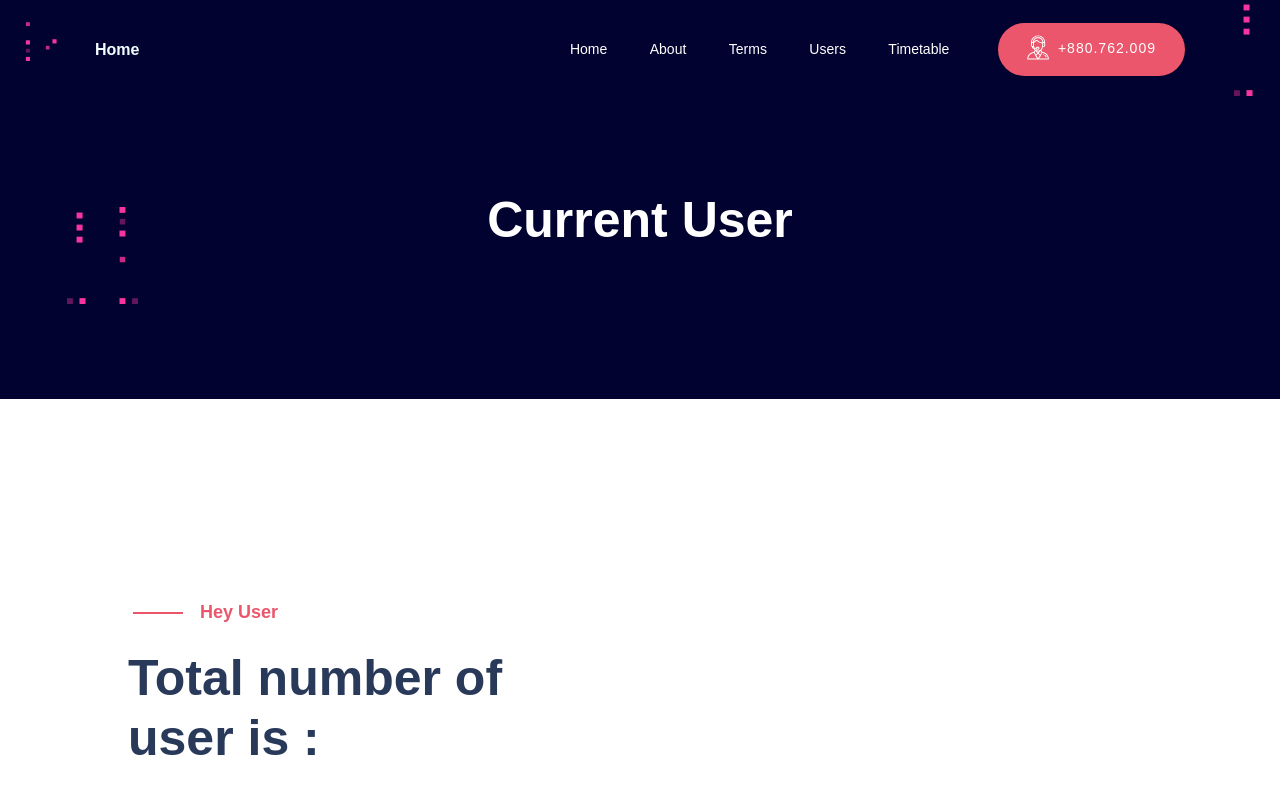
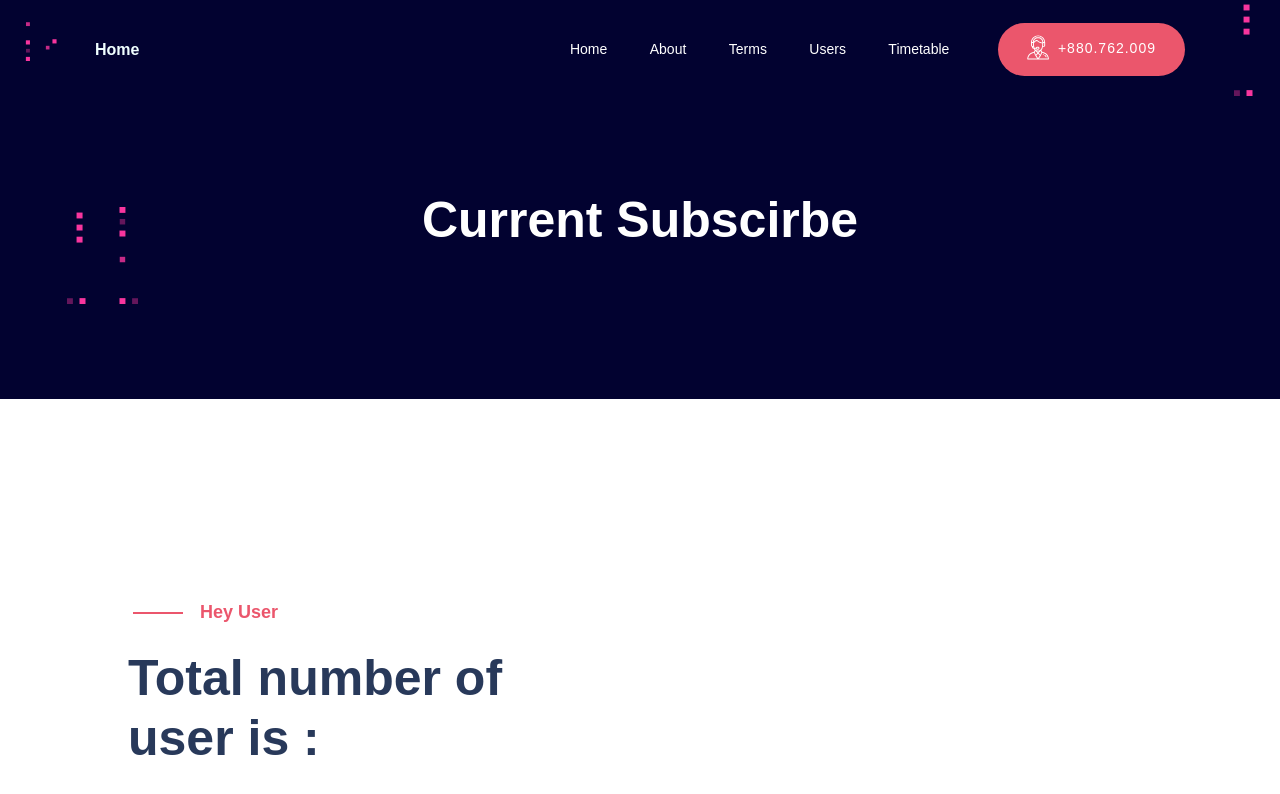
Before and after one commit to romzy234/Email-schedule, a website: page public/read.html in a window 1280 px wide. Drawn offline with Linux system fonts and the light colour scheme; no server answers.

Commit message:
Update read.html

```diff
--- a/public/read.html
+++ b/public/read.html
@@ -3,7 +3,7 @@
     <head>
         <meta charset="utf-8">
         <meta http-equiv="x-ua-compatible" content="ie=edge">
-        <title>Web Hosting HTML-5 Template </title>
+        <title>Total Number Of Users </title>
         <meta name="description" content="">
         <meta name="viewport" content="width=device-width, initial-scale=1">
 		<link rel="shortcut icon" type="image/x-icon" href="assets/img/favicon.ico">
@@ -81,7 +81,7 @@
                     <div class="row">
                         <div class="col-xl-12">
                             <div class="hero-cap text-center pt-50">
-                                <h2>Current User</h2>
+                                <h2>Current Subscirbe</h2>
                             </div>
                         </div>
                     </div>
```
